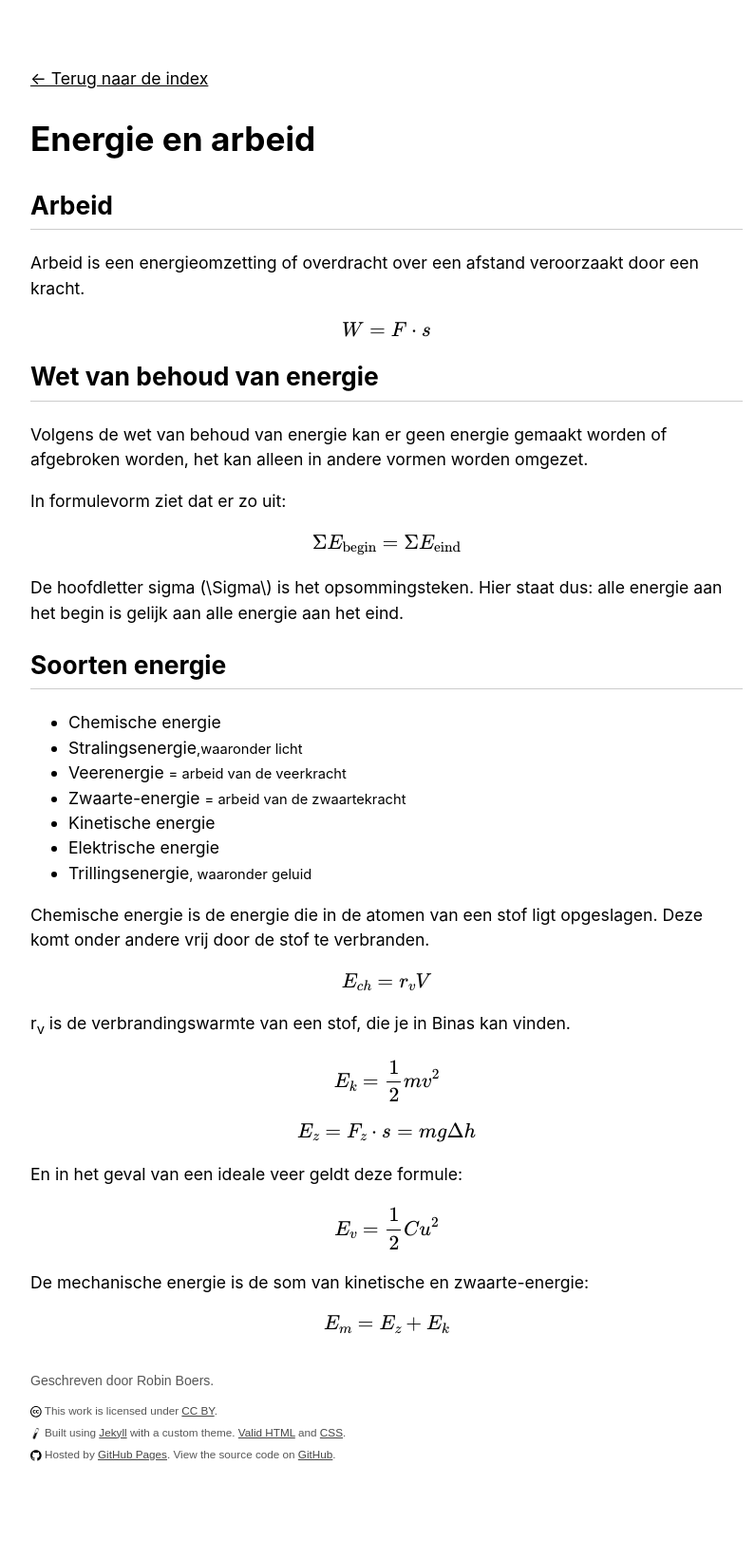
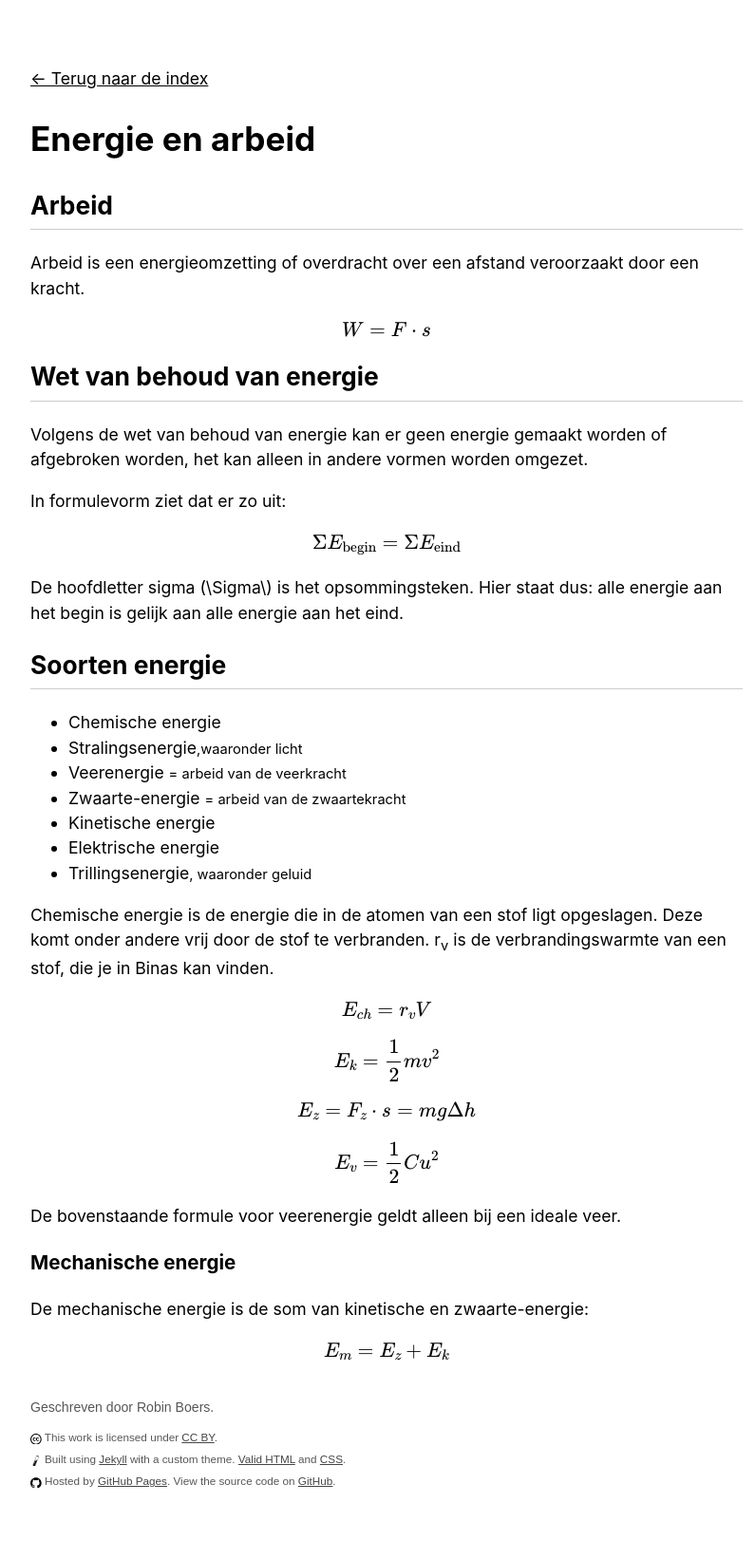
Before and after one commit to RobinBoers/school.geheimesite.nl, a Jekyll site: the page built from 5VWO/TW2/Natuurkunde2.md, in a window 1280 px wide. Shown: the whole page at 95% size, without its empty margins (233-1028 px from the left). Built offline with Jekyll 4.4.1, drawn with Linux system fonts in a browser that asks for light colours; our own code applies the rules of GitHub Pages for plain Markdown files; before the commit the page ends 1613 px from its top, so only the background shows below that.

Commit message:
Formatting

```diff
--- a/5VWO/TW2/Natuurkunde2.md
+++ b/5VWO/TW2/Natuurkunde2.md
@@ -28,18 +28,16 @@ De hoofdletter sigma (\\\Sigma\\) is het opsommingsteken. Hier staat dus: alle e
 - Elektrische energie
 - Trillingsenergie<small>, waaronder geluid</small>
 
-Chemische energie is de energie die in de atomen van een stof ligt opgeslagen. Deze komt onder andere vrij door de stof te verbranden.
+Chemische energie is de energie die in de atomen van een stof ligt opgeslagen. Deze komt onder andere vrij door de stof te verbranden. r<sub>v</sub> is de verbrandingswarmte van een stof, die je in Binas kan vinden.
 
 \\[E_{ch} = r_{v} V\\]
-
-r<sub>v</sub> is de verbrandingswarmte van een stof, die je in Binas kan vinden.
-
 \\[E_{k} = \frac{1}{2} m v^2\\]
 \\[E_{z} = F_{z} \cdot s =  m g \Delta h\\]
+\\[E_{v} = \frac{1}{2} C u^2\\]
 
-En in het geval van een ideale veer geldt deze formule:
+De bovenstaande formule voor veerenergie geldt alleen bij een ideale veer.
 
-\\[E_{v} = \frac{1}{2} C u^2\\]
+### Mechanische energie
 
 De mechanische energie is de som van kinetische en zwaarte-energie:
 
```
